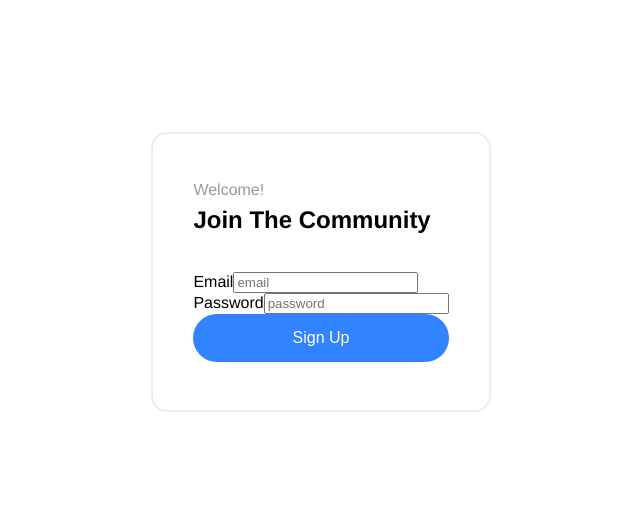
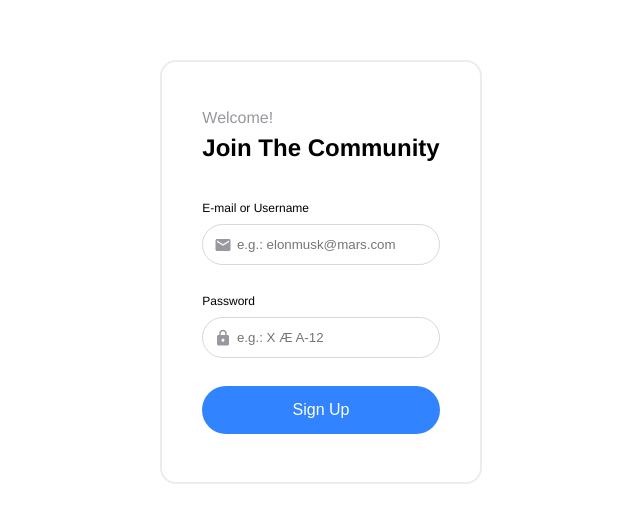
Before and after one commit to emillemc/react-context-api, a React (Vite) app: page / in a window 1280 px wide. Shown: the part 128-650 px from the top of the page, without its empty margins (319-959 px from the left). Built offline with nearby package versions, Linux system fonts and the light colour scheme; no server answers.

Commit message:
feat(login): continuing layout

```diff
--- a/src/components/Button/style.tsx
+++ b/src/components/Button/style.tsx
@@ -1,14 +1,20 @@
 import styled from "styled-components";
 
 export const ButtonStyled = styled.button`
-  border-radius: 24px;
+  border-radius: 1.5rem;
   width: 100%;
   background: #3183ff;
   font-style: normal;
   font-weight: 500;
-  font-size: 16px;
-  line-height: 20px;
+  font-size: 1rem;
+  line-height: 1.25rem;
   color: #ffffff;
-  padding: 14px 0;
+  padding: 0.875rem 0;
   border: 0;
+  cursor: pointer;
+  transition: 0.3s;
+
+  :hover {
+    background: #3f7dda;
+  }
 `;
--- a/src/components/Form/Login/index.tsx
+++ b/src/components/Form/Login/index.tsx
@@ -3,6 +3,8 @@ import { yupResolver } from "@hookform/resolvers/yup";
 import * as yup from "yup";
 import { useAuth } from "../../../contexts/AuthContext";
 import Button from "../../Button";
+import { FormGroup, FormInput, Icon, ErrorMessage } from "./style";
+import { Email, Lock } from "@mui/icons-material";
 
 type FormValues = {
   email: string;
@@ -31,17 +33,26 @@ const FormLogin = () => {
   return (
     <div>
       <form onSubmit={handleSubmit(handleLogin)}>
-        <div>
-          <label htmlFor="email">Email</label>
-          <input placeholder="email" type="email" {...register("email")} />
-          {errors.email && <p>{errors.email.message}</p>}
-        </div>
-
-        <div>
+        <FormGroup>
+          <label htmlFor="email">E-mail or Username</label>
+          <FormInput>
+            <Icon>
+              <Email sx={{ fontSize: 18 }} />
+            </Icon>
+            <input placeholder="e.g.: elonmusk@mars.com" type="email" {...register("email")} />
+          </FormInput>
+          <ErrorMessage>{errors.email && <p>{errors.email.message}</p>}</ErrorMessage>
+        </FormGroup>
+        <FormGroup>
           <label htmlFor="password">Password</label>
-          <input placeholder="password" type="password" {...register("password")} />
-          {errors.password && <p>{errors.password.message}</p>}
-        </div>
+          <FormInput>
+            <Icon>
+              <Lock sx={{ fontSize: 18 }} />
+            </Icon>
+            <input placeholder="e.g.: X Æ A-12" type="password" {...register("password")} />
+          </FormInput>
+          <ErrorMessage>{errors.password && <p>{errors.password.message}</p>}</ErrorMessage>
+        </FormGroup>
         <Button type="submit" title="Sign Up" />
       </form>
     </div>
--- /dev/null
+++ b/src/components/Form/Login/style.tsx
@@ -0,0 +1,46 @@
+import styled from "styled-components";
+import { colors } from "../../../styles/colors";
+
+export const FormGroup = styled.div`
+  display: flex;
+  flex-direction: column;
+  gap: 0.5rem;
+  margin-bottom: 1.25rem;
+
+  label {
+    font-weight: 500;
+    font-size: 0.75rem;
+    line-height: 1rem;
+    color: ${colors.black};
+  }
+  input {
+    box-sizing: border-box;
+    border: 0.063rem solid ${colors.default};
+    border-radius: 1.5rem;
+    padding: 0.75rem 0.75rem 0.75rem 2.1rem;
+    width: 100%;
+  }
+
+  input: focus {
+    border: 0.063rem solid ${colors.focus};
+  }
+`;
+
+export const FormInput = styled.div`
+  position: relative;
+`;
+
+export const Icon = styled.div`
+  position: absolute;
+  box-sizing: border-box;
+  top: 50%;
+  left: 0.75rem;
+  transform: translateY(-50%);
+  color: ${colors.grayscale02};
+  line-height: 0;
+`;
+
+export const ErrorMessage = styled.div`
+  color: ${colors.error};
+  font-size: 0.75rem;
+`;
--- a/src/contexts/AuthContext.tsx
+++ b/src/contexts/AuthContext.tsx
@@ -7,9 +7,7 @@ interface AuthContextData {
   Logout(): void;
 }
 
-export const AuthContext = createContext<AuthContextData>(
-  {} as AuthContextData
-);
+export const AuthContext = createContext<AuthContextData>({} as AuthContextData);
 
 export function useAuth() {
   const context = useContext(AuthContext);
--- a/src/contexts/AuthProvider.tsx
+++ b/src/contexts/AuthProvider.tsx
@@ -43,9 +43,5 @@ export const AuthProvider: React.FC<Props> = ({ children }) => {
     verifyStorageToken();
   }, []);
 
-  return (
-    <AuthContext.Provider value={{ isAuthenticated, user, Login, Logout }}>
-      {children}
-    </AuthContext.Provider>
-  );
+  return <AuthContext.Provider value={{ isAuthenticated, user, Login, Logout }}>{children}</AuthContext.Provider>;
 };
--- a/src/pages/Login/style.ts
+++ b/src/pages/Login/style.ts
@@ -14,15 +14,15 @@ export const Container = styled.div`
 `;
 
 export const Content = styled.div`
-  border: 2px solid ${colors.grayscale04};
-  padding: 48px 40px;
-  border-radius: 16px;
+  border: 0.125rem solid ${colors.grayscale04};
+  padding: 3rem 2.5rem;
+  border-radius: 1rem;
 
   .header {
-    margin-bottom: 40px;
+    margin-bottom: 2.5rem;
     h4 {
       font-size: ${typography.h4};
-      margin-bottom: 10px;
+      margin-bottom: 0.625rem;
       font-weight: 500;
       color: ${colors.grayscale02};
     }
```
